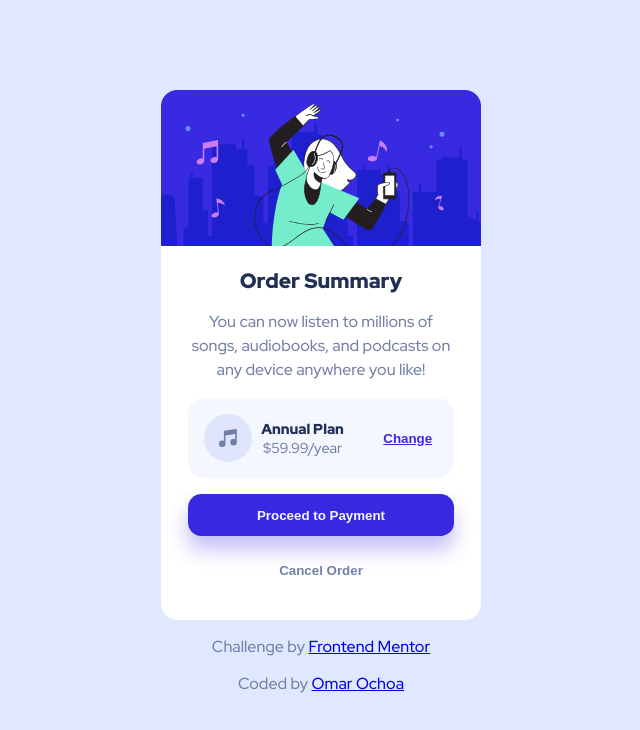
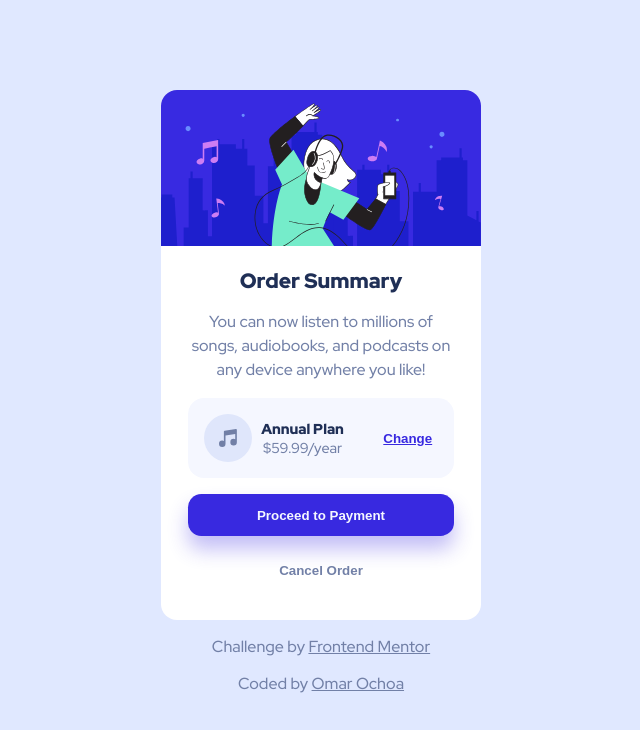
Before and after one commit to omarotxoa/order-summary-card, a plain HTML site: page index.html in a window 1280 px wide. Shown: the whole page, without its empty margins (319-959 px from the left). Drawn offline with Linux system fonts and the light colour scheme.

Commit message:
Footer link styles

```diff
--- a/style.css
+++ b/style.css
@@ -73,6 +73,14 @@ section p {
     line-height: 1.5em;
 }
 
+footer a {
+    color: var(--desaturated-blue);
+}
+
+footer a:hover {
+    color: var(--dark-blue);
+}
+
 /* Images */
 img {
     max-width: 100%;
```
